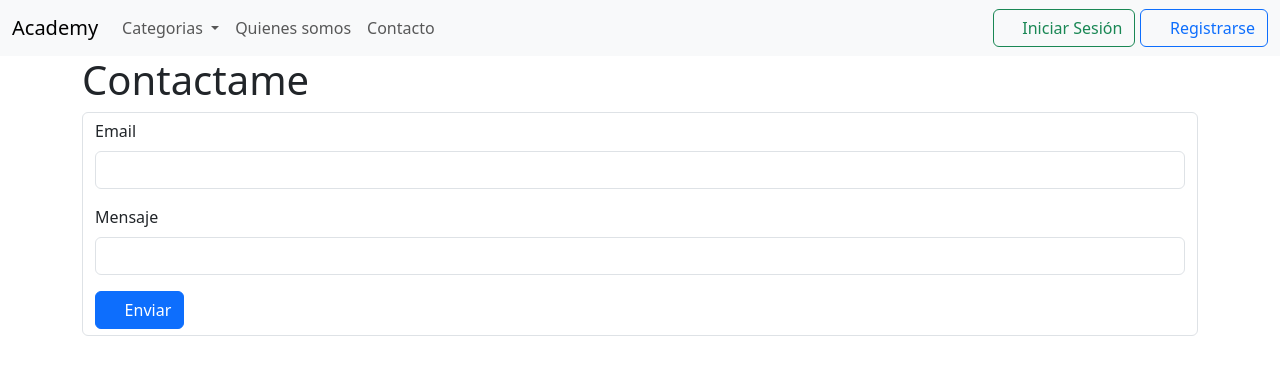
After one commit to JoryerJL/Sistema_Inscripciones_Django, a Django app: page /contacto/ in a window 1280 px wide. The commit adds this page. Shown: the top 375 px of the page. Run offline with Django 5.2, Linux system fonts and the light colour scheme; some libraries are stand-ins or nearby versions; some web fonts are replaced.

Commit message:
crear contacto y quienes-somos

```diff
--- a/templates/basePrincipal.html
+++ b/templates/basePrincipal.html
@@ -38,10 +38,10 @@
                     </ul>
                 </li>
                 <li class="nav-item">
-                    <a class="nav-link" aria-current="page" href="#">Quienes somos</a>
+                    <a class="nav-link" aria-current="page" href="{% url 'website:quienes_somos' %}">Quienes somos</a>
                 </li>
                 <li class="nav-item">
-                    <a class="nav-link" href="#">Contacto</a>
+                    <a class="nav-link" href="{% url 'website:contacto' %}">Contacto</a>
                 </li>
             </ul>
             {% if request.user.is_authenticated %}
--- /dev/null
+++ b/website/templates/website/contacto.html
@@ -0,0 +1,22 @@
+{% extends 'basePrincipal.html' %}
+{% block content %}
+    <div class="container">
+        <div class="row">
+            <div class="col">
+                <h1>Contactame</h1>
+                <form action="" method="post" class="form-control">
+                    {% csrf_token %}
+                    <div class="mb-3">
+                        <label for="email" class="form-label">Email</label>
+                        <input type="email" class="form-control" id="email" name="email" required>
+                    </div>
+                    <div class="mb-3">
+                        <label for="mensaje" class="form-label">Mensaje</label>
+                        <input type="text" class="form-control" id="mensaje" name="mesaje" required>
+                    </div>
+                    <button type="submit" class="btn btn-primary"><i class="fa-solid fa-envelope"></i> Enviar</button>
+                </form>
+            </div>
+        </div>
+    </div>
+{% endblock %}
--- a/website/urls.py
+++ b/website/urls.py
@@ -11,4 +11,6 @@ urlpatterns = [
     path('logout/', logout_view, name='logout_view'),
     path('registro_alumno/', registro_alumno, name='registro_alumno'),
     path('inscripcion/', inscripcion_alumno, name='inscripcion_course'),
+    path('quienes-somos/', TemplateView.as_view(template_name='website/quienes_somos.html'), name='quienes_somos'),
+    path('contacto/', TemplateView.as_view(template_name='website/contacto.html'), name='contacto')
 ]
```
Also changed, not shown: website/templates/website/quienes_somos.html (added, +13 -0 lines).
